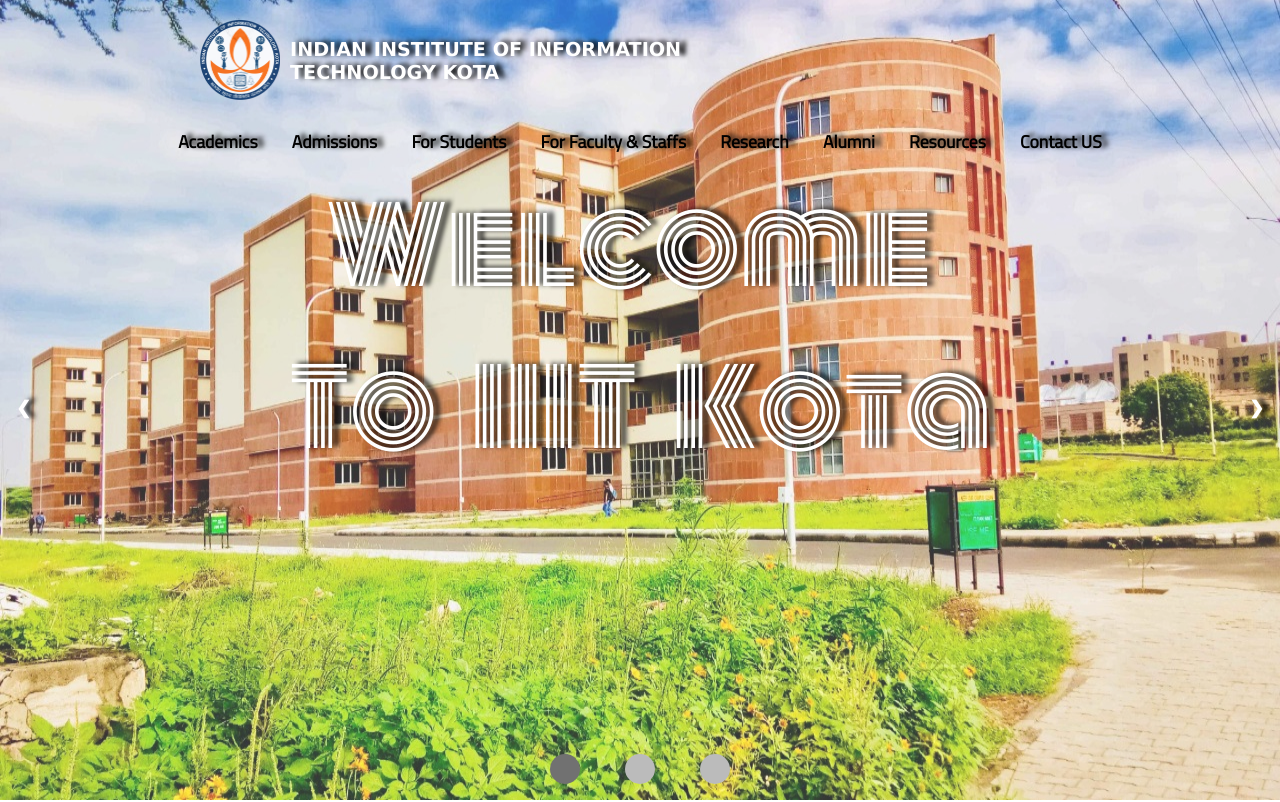
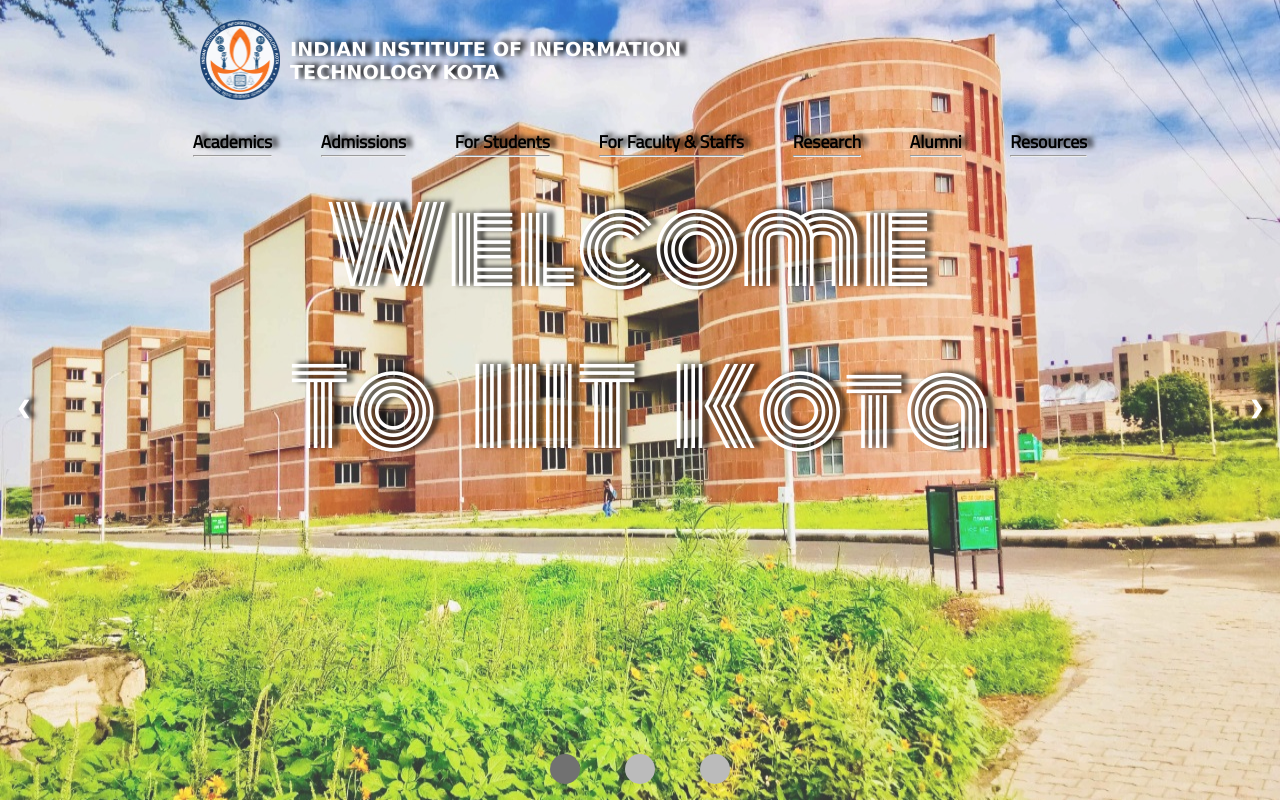
Before and after one commit to MrMischievousX/College-Website, a plain HTML site: page index.html in a window 1280 px wide. Shown: the top 802 px of the page. Drawn offline with Linux system fonts and the light colour scheme.

Commit message:
Update index.html

```diff
--- a/index.html
+++ b/index.html
@@ -22,14 +22,34 @@
       <h1>Welcome&nbsp;&nbsp; To&nbsp;&nbsp; IIIT&nbsp;&nbsp; Kota</h1>
       <div class="nav-items">
         <ul class="nav-container">
-          <li><a href="#">Academics</a></li>
-          <li><a href="#">Admissions</a></li>
-          <li><a href="#">For Students</a></li>
-          <li><a href="#">For Faculty & Staffs</a></li>
-          <li><a href="#">Research</a></li>
-          <li><a href="#">Alumni</a></li>
-          <li><a href="#">Resources</a></li>
-          <li><a href="#">Contact US</a></li>
+          <li>
+            <a href="#">Academics</a>
+            <hr class="hr1" />
+          </li>
+          <li>
+            <a href="#">Admissions</a>
+            <hr class="hr1" />
+          </li>
+          <li>
+            <a href="#">For Students</a>
+            <hr class="hr1" />
+          </li>
+          <li>
+            <a href="#">For Faculty & Staffs</a>
+            <hr class="hr1" />
+          </li>
+          <li>
+            <a href="#">Research</a>
+            <hr class="hr1" />
+          </li>
+          <li>
+            <a href="#">Alumni</a>
+            <hr class="hr1" />
+          </li>
+          <li>
+            <a href="#">Resources</a>
+            <hr class="hr1" />
+          </li>
         </ul>
       </div>
       <div class="slideshow-container">
```
